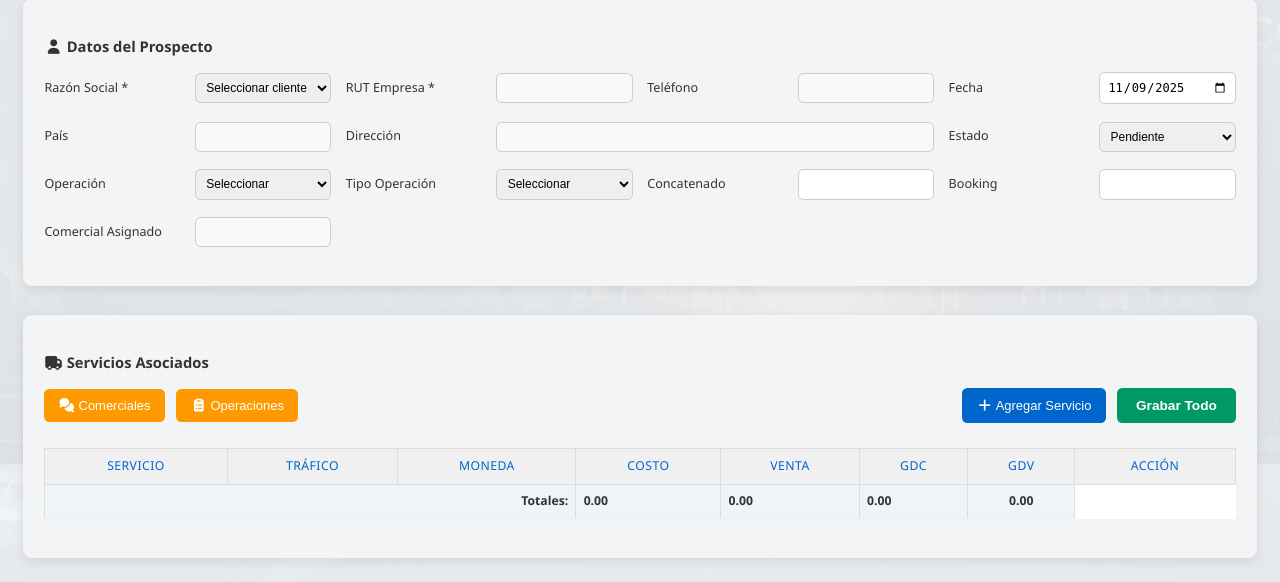
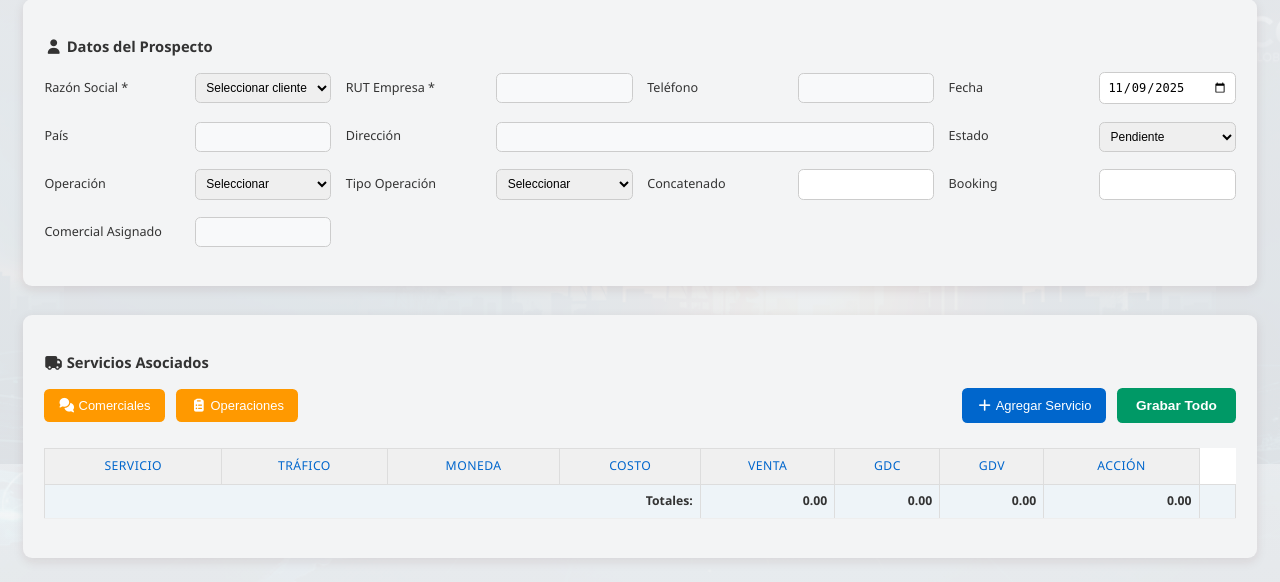
Before and after one commit to llobosg/CRM_ELOG, a PHP site: page /index.php?page=prospectos in a window 1280 px wide. Shown: the part 256-838 px from the top of the page. Run offline with PHP 8.4, Linux system fonts and the light colour scheme; the visitor is signed in with stand-in values (Sample User, id 1); tables that the repository leaves empty or names only in its code hold one stand-in row (values such as "Sample post").

Commit message:
ajuste grid-tables v11

```diff
--- a/pages/prospectos.php
+++ b/pages/prospectos.php
@@ -110,11 +110,12 @@ require_once __DIR__ . '/../includes/auth_check.php';
                 <tbody id="servicios-body"></tbody>
                 <tfoot>
                     <tr class="total-row">
-                        <td colspan="3" style="text-align: right; font-weight: bold;">Totales:</td> <!-- Columnas 1-4 -->
-                        <td id="total-costo">0.00</td>      <!-- Columna 5 -->
-                        <td id="total-venta">0.00</td>      <!-- Columna 6 -->
-                        <td id="total-costogasto">0.00</td> <!-- Columna 7 -->
-                        <td id="total-ventagasto">0.00</td> <!-- Columna 8 -->
+                        <td colspan="4" style="text-align: right; font-weight: bold;">Totales:</td>
+                        <td id="total-costo" style="text-align: right;">0.00</td>
+                        <td id="total-venta" style="text-align: right;">0.00</td>
+                        <td id="total-costogasto" style="text-align: right;">0.00</td>
+                        <td id="total-ventagasto" style="text-align: right;">0.00</td>
+                        <td></td>
                     </tr>
                 </tfoot>
             </table>
@@ -537,24 +538,31 @@ require_once __DIR__ . '/../includes/auth_check.php';
             tc += c; tv += v; tgc += gc; tgv += gv;
             const tr = document.createElement('tr');
             tr.innerHTML = `
-                <td>${s.servicio}</td>       <!-- 1 -->
-                <td>${s.trafico}</td>        <!-- 2 -->
-                <td>${s.moneda}</td>         <!-- 3 -->
-                <td>${c.toFixed(2)}</td>     <!-- 4 -->
-                <td>${v.toFixed(2)}</td>     <!-- 5 -->
-                <td>${gc.toFixed(2)}</td>    <!-- 6 -->
-                <td>${gv.toFixed(2)}</td>    <!-- 7 -->
-                <td>                         <!-- 8 -->
+                <td>${s.servicio || ''}</td>
+                <td>${s.trafico || ''}</td>
+                <td>${s.moneda || 'USD'}</td>
+                <td style="text-align: right;">${c.toFixed(2)}</td>
+                <td style="text-align: right;">${v.toFixed(2)}</td>
+                <td style="text-align: right;">${gc.toFixed(2)}</td>
+                <td style="text-align: right;">${gv.toFixed(2)}</td>
+                <td>
                     <button type="button" class="btn-edit-servicio" data-index="${index}">✏️</button>
                     <button type="button" class="btn-delete-servicio" data-index="${index}">🗑️</button>
                 </td>
             `;
             tbody.appendChild(tr);
         });
+        // Actualizar totales con alineación a la derecha
         document.getElementById('total-costo').textContent = tc.toFixed(2);
         document.getElementById('total-venta').textContent = tv.toFixed(2);
         document.getElementById('total-costogasto').textContent = tgc.toFixed(2);
         document.getElementById('total-ventagasto').textContent = tgv.toFixed(2);
+        // Aplicar estilo a las celdas de totales
+        ['total-costo', 'total-venta', 'total-costogasto', 'total-ventagasto'].forEach(id => {
+            const el = document.getElementById(id);
+            if (el) el.style.textAlign = 'right';
+        });
+
         // === Agregar listeners a los botones ===
         document.querySelectorAll('.btn-edit-servicio').forEach(btn => {
             btn.addEventListener('click', function() {
@@ -568,6 +576,7 @@ require_once __DIR__ . '/../includes/auth_check.php';
                 eliminarServicio(index);
             });
         });
+
         // Mostrar/ocultar botón de eliminar prospecto
         const btnEliminar = document.getElementById('btn-eliminar-prospecto');
         if (btnEliminar) {
```
